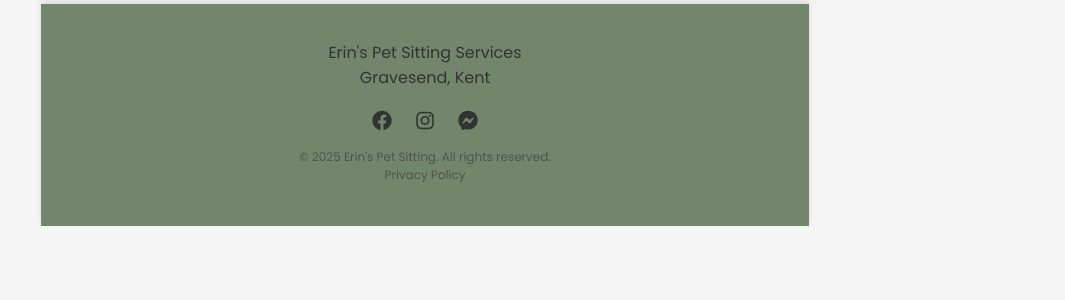
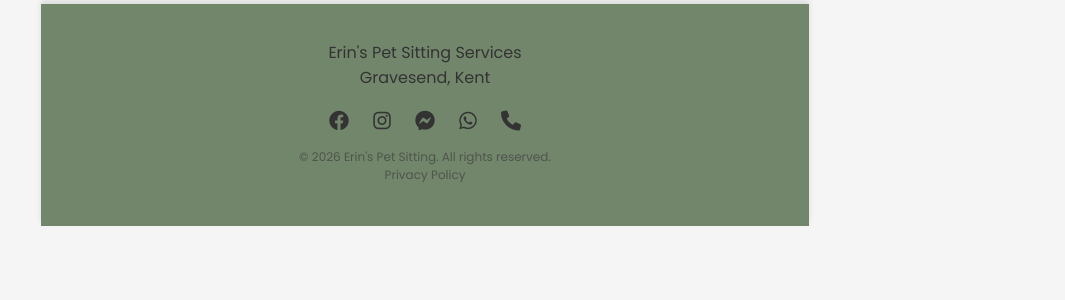
Before and after one commit to Sam12604/eps, a Jekyll site: the page built from certificates-policies.html, in a window 1280 px wide. Shown: the part 427-727 px from the top of the page, without its empty margins (215-1280 px from the left). Built offline with Jekyll 4.4.1, drawn with Linux system fonts in a browser that asks for light colours; a script that is not in the unit is left out; some of the changed lines change nothing that is shown.

Commit message:
Update footer.html

```diff
--- a/_includes/footer.html
+++ b/_includes/footer.html
@@ -9,58 +9,40 @@
             <h3>Get in touch</h3>
             <span id="closeForm" class="close-btn">&times;</span>
         </div>
-        <form>
-            <label for="name">Your Name</label>
-            <input type="text" id="name" placeholder="Enter your name" required>
-
-            <label for="service">Service</label>
-            <select id="service" required>
-                <option disabled selected>Select a service</option>
-                <option>Dog Walking</option>
-                <option>Group Walking</option>
-                <option>Hourly Sitting</option>
-                <option>Overnight Sitting</option>
-                <option>Other / Not Sure</option>
-            </select>
-
-            <label for="timescale">How often?</label>
-            <select id="timescale" required>
-                <option disabled selected>Select how often</option>
-                <option>One off</option>
-                <option>Ad hoc</option>
-                <option>Regularly</option>
-            </select>
-
-            <label for="message">Message</label>
-            <textarea id="message" rows="3" placeholder="Tell me about your dog or request 😊" required></textarea>
-
-            <button type="submit" class="submit-btn">Send via WhatsApp</button>
-        </form>
-
+        <iframe
+            data-tally-src="https://tally.so/embed/yP2aKp?alignLeft=1&hideTitle=1&transparentBackground=1&dynamicHeight=1&formEventsForwarding=1"
+            loading="lazy" width="100%" height="542" frameborder="0" marginheight="0" marginwidth="0"
+            title="Get in touch!"></iframe>
+        <script>var d = document, w = "https://tally.so/widgets/embed.js", v = function () { "undefined" != typeof Tally ? Tally.loadEmbeds() : d.querySelectorAll("iframe[data-tally-src]:not([src])").forEach((function (e) { e.src = e.dataset.tallySrc })) }; if ("undefined" != typeof Tally) v(); else if (d.querySelector('script[src="' + w + '"]') == null) { var s = d.createElement("script"); s.src = w, s.onload = v, s.onerror = v, d.body.appendChild(s); }</script>
     </div>
     <script>
         const contactBtn = document.getElementById("contactBtn");
         const contactForm = document.getElementById("contactForm");
         const closeForm = document.getElementById("closeForm");
 
+        function openform() {
+            contactForm.style.display = contactForm.style.display === "block" ? "none" : "block";
+        };
+
         contactBtn.addEventListener("click", () => {
-            contactForm.style.display = contactForm.style.display === "block" ? "none" : "block";
+            openform();
         });
 
         closeForm.addEventListener("click", () => {
             contactForm.style.display = "none";
         });
 
-        // Optional: send via WhatsApp
-        document.querySelector(".submit-btn").addEventListener("click", (e) => {
-            e.preventDefault();
-            const name = document.getElementById("name").value;
-            const message = document.getElementById("message").value;
-            const service = document.getElementById("service").options[document.getElementById("service").selectedIndex].text.toLowerCase()
-            const frequency = document.getElementById("timescale").options[document.getElementById("timescale").selectedIndex].text.toLowerCase()
-            const encodedMsg = encodeURIComponent(`Hi Erin, I'm looking for ${frequency} ${service}. ${message} Thank you, ${name}`);
-            window.open(`https://wa.me/447466159400?text=${encodedMsg}`, "_blank");
-        });
+        function sharePage() {
+            if (navigator.share) {
+                navigator.share({
+                    title: document.title,
+                    url: window.location.href
+                });
+            } else {
+                alert('Sharing not supported on this browser');
+            }
+        }
+
     </script>
 
     <style>
@@ -95,19 +77,22 @@
                         class="fab fa-instagram"></i></a>
                 <a href="https://m.me/61560319745772" aria-label="Messenger"><i
                         class="fab fa-facebook-messenger"></i></a>
+                <a href="https://wa.me/447466159400" aria-label="WhatsApp"><i class="fab fa-whatsapp"></i></a>
+                <a href="tel:07466159400" aria-label="Phone"><i class="fa-solid fa-phone"></i></a>
             </div>
 
 
-            <p style="font-size: 12px; color: #3d3d3dab;">&copy; 2025 Erin's Pet Sitting. All rights reserved.<br>
+
+            <p style="font-size: 12px; color: #3d3d3dab;">&copy; 2026 Erin's Pet Sitting. All rights reserved.<br>
                 <a href="https://erinspetsittingservices.co.uk/downloads/PrivacyPolicy.pdf"
-                    style="font-size: 12px; color: #3d3d3dab; text-decoration: none;">Privacy Policy</a>
+                    style="font-size: 12px; color: #3d3d3dab; text-decoration: none;">Privacy Policy</a><br>
             </p>
         </div>
         <!-- <div>
             <p>Subscribe to monthly updates</p>
-
             <input type="tel" placeholder="07123456789">
             <button type="submit">Sign up</button>
+            <p style="font-size: 10px; color: #3d3d3dab;">By clicking signup you agree to the Privacy Policy</p>
         </div> -->
     </div>
     <script src="/script.js"></script>
```
